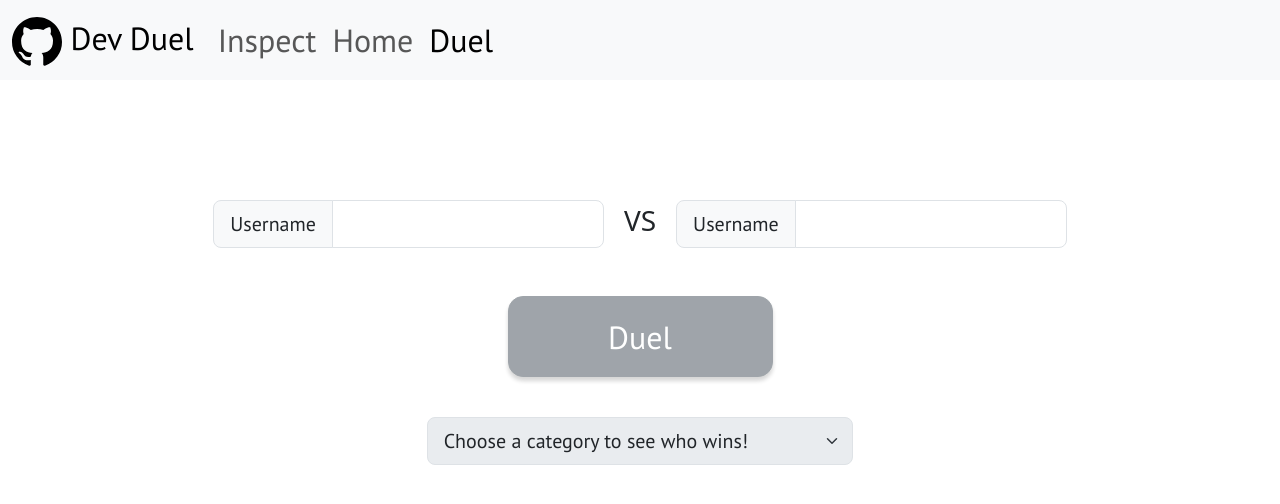
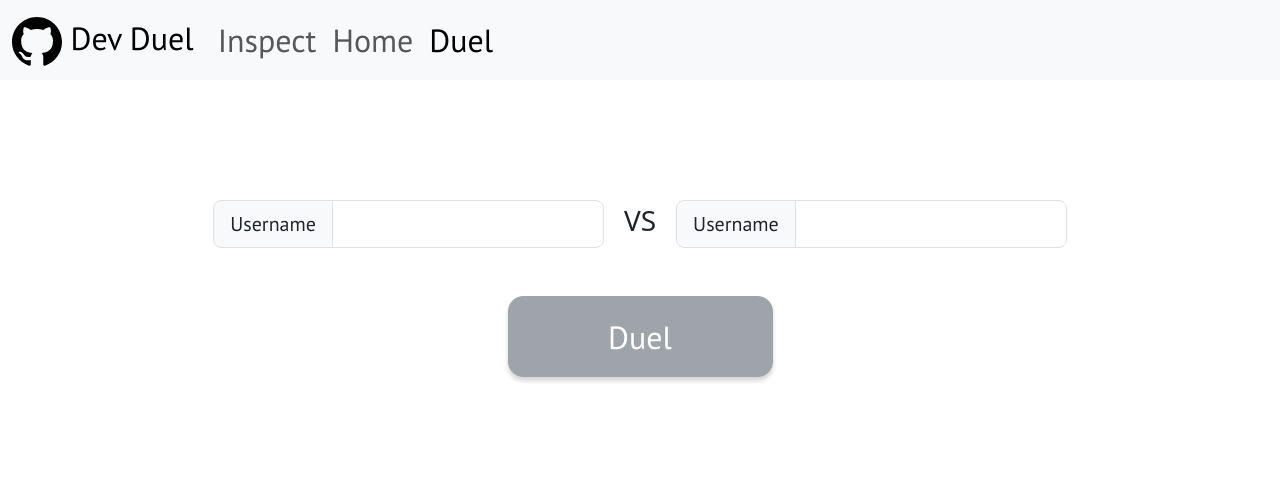
Before and after one commit to wredwards94/Dev-Duel, an Angular app in the folder client/: page /duel in a window 1280 px wide. Shown: the top 504 px of the page. Built offline with nearby package versions, Linux system fonts and the light colour scheme; a web font is replaced by a local one.

Commit message:
finished changes for modal

```diff
--- a/client/src/app/duel/duel.component.html
+++ b/client/src/app/duel/duel.component.html
@@ -12,10 +12,10 @@
 </div>
 
 <div class="col-md-4">
-  <select (change)="chooseWinner($event)" [disabled]="users.length < 2 && !isUserVisible || showAlert" class="form-select form-select-lg mb-3">
-    <option [hidden]="isUserVisible" selected>Choose a category to see who wins!</option>
+  <select [hidden]="!isUserVisible" (change)="chooseWinner($event)" [disabled]="users.length < 2 && !isUserVisible || showAlert" class="form-select form-select-lg mb-3">
+    <option selected>Choose a category to see who wins!</option>
     <ng-container *ngFor="let choice of choices">
-      <option [hidden]="!isUserVisible" [value]="choice">{{ choice }}</option>
+      <option [value]="choice">{{ choice }}</option>
     </ng-container>
   </select>
 </div>
@@ -51,20 +51,20 @@
     <strong>{{ errorMessage }}</strong>
   </div>
 
-<!--<div aria-hidden="true" aria-labelledby="staticBackdropLabel" class="modal fade" data-bs-backdrop="static"-->
-<!--     data-bs-keyboard="false"-->
-<!--     id="staticBackdrop" tabindex="-1">-->
-<!--  <div class="modal-dialog modal-dialog-centered">-->
-<!--    <div class="modal-content">-->
-<!--      <div class="modal-header">-->
-<!--        <h1 class="modal-title fs-5" id="staticBackdropLabel">{{ modalTitle }}</h1>-->
-<!--      </div>-->
-<!--      <div class="modal-body">-->
-<!--        <p>{{ errorMessage }}</p>-->
-<!--      </div>-->
-<!--      <div class="modal-footer">-->
-<!--        <button class="btn btn-secondary" data-bs-dismiss="modal" type="button">Close</button>-->
-<!--      </div>-->
-<!--    </div>-->
-<!--  </div>-->
-<!--</div>-->
+<div aria-hidden="true" aria-labelledby="staticBackdropLabel" class="modal fade" data-bs-backdrop="static"
+     data-bs-keyboard="false"
+     id="staticBackdrop" tabindex="-1">
+  <div class="modal-dialog modal-dialog-centered">
+    <div class="modal-content">
+      <div class="modal-header">
+        <h1 class="modal-title fs-5" id="staticBackdropLabel">{{ modalTitle }}</h1>
+      </div>
+      <div class="modal-body">
+        <p>{{ modalMessage }}</p>
+      </div>
+      <div class="modal-footer">
+        <button class="btn btn-secondary" data-bs-dismiss="modal" type="button">Close</button>
+      </div>
+    </div>
+  </div>
+</div>
--- a/client/src/app/duel/duel.component.ts
+++ b/client/src/app/duel/duel.component.ts
@@ -19,7 +19,8 @@ export class DuelComponent implements OnInit {
   isUserVisible: boolean = false
   showAlert: boolean = false
   errorMessage: string = ''
-  // modalTitle: string = 'Winner winner, Chicken dinner!!'
+  modalTitle: string = ''
+  modalMessage: string = ''
 
   user1: EmptyUser = {
     username: '',
@@ -94,64 +95,165 @@ export class DuelComponent implements OnInit {
   }
 
   chooseWinner(choice: any) {
-    let modalTitle: string = ''
     let winMessage: string = ' is the winner!'
     let tieMessage: string = 'Well well well, looks like we have a draw...'
-    let modalMessage: string = ''
 
     switch (choice.target.value) {
       case 'titles':
         if (this.user1.titles.length > this.user2.titles.length) {
           this.winner = this.user1.name
-          modalTitle = 'Winner winner, Chicken dinner!!'
-          modalMessage = winMessage
+          this.modalTitle = 'Winner winner, Chicken dinner!!'
+          this.modalMessage = this.winner + winMessage
+          this.showModal()
         }
+
         if (this.user2.titles.length > this.user1.titles.length) {
           this.winner = this.user2.name
-          modalTitle = 'Winner winner, Chicken dinner!!'
-          modalMessage = winMessage
+          this.modalTitle = 'Winner winner, Chicken dinner!!'
+          this.modalMessage = this.winner + winMessage
+          this.showModal()
         }
+
         if (this.user1.titles.length === this.user2.titles.length) {
-          modalTitle = "It's a draw"
-          modalMessage = tieMessage
+          this.modalTitle = "It's a draw"
+          this.modalMessage = tieMessage
+          this.showModal()
         }
         break
-      case 'public repos':
+
+
+      case "public repos":
         if (this.user1["public-repos"] > this.user2["public-repos"]) {
           this.winner = this.user1.name
-          modalTitle = 'Winner winner, Chicken dinner!!'
+          this.modalTitle = 'Winner winner, Chicken dinner!!'
+          this.modalMessage = this.winner + winMessage
+          this.showModal()
         }
+
         if (this.user2["public-repos"] > this.user1["public-repos"]) {
           this.winner = this.user2.name
-          modalTitle = 'Winner winner, Chicken dinner!!'
+          this.modalTitle = 'Winner winner, Chicken dinner!!'
+          this.modalMessage = this.winner + winMessage
+          this.showModal()
         }
-        if (this.user1["public-repos"] === this.user2["public-repos"]) modalTitle = "It's a draw"
+
+        if (this.user1["public-repos"] === this.user2["public-repos"]) {
+          this.modalTitle = "It's a draw"
+          this.modalMessage = tieMessage
+          this.showModal()
+        }
         break
+
       case 'total stars':
-        if (this.user1["total-stars"] > this.user2["total-stars"]) this.winner = this.user1.name
-        if (this.user2["total-stars"] > this.user1["total-stars"]) this.winner = this.user2.name
-        if (this.user1["total-stars"] === this.user2["total-stars"]) console.log(tieMessage)
+        if (this.user1["total-stars"] > this.user2["total-stars"]) {
+          this.winner = this.user1.name
+          this.modalTitle = 'Winner winner, Chicken dinner!!'
+          this.modalMessage = this.winner + winMessage
+          this.showModal()
+        }
+
+        if (this.user2["total-stars"] > this.user1["total-stars"]) {
+           this.winner = this.user2.name
+          this.modalTitle = 'Winner winner, Chicken dinner!!'
+          this.modalMessage = this.winner + winMessage
+          this.showModal()
+        }
+
+        if (this.user1["total-stars"] === this.user2["total-stars"]) {
+          this.modalTitle = "It's a draw"
+          this.modalMessage = tieMessage
+          this.showModal()
+        }
         break
+
       case 'highest starred':
-        if (this.user1["highest-starred"] > this.user2["highest-starred"]) this.winner = this.user1.name
-        if (this.user2["highest-starred"] > this.user1["highest-starred"]) this.winner = this.user2.name
-        if (this.user1["highest-starred"] === this.user2["highest-starred"]) console.log(tieMessage)
+        if (this.user1["highest-starred"] > this.user2["highest-starred"]) {
+          this.winner = this.user1.name
+          this.modalTitle = 'Winner winner, Chicken dinner!!'
+          this.modalMessage = this.winner + winMessage
+          this.showModal()
+        }
+
+        if (this.user2["highest-starred"] > this.user1["highest-starred"]) {
+          this.winner = this.user2.name
+          this.modalTitle = 'Winner winner, Chicken dinner!!'
+          this.modalMessage = this.winner + winMessage
+          this.showModal()
+        }
+
+        if (this.user1["highest-starred"] === this.user2["highest-starred"]) {
+          this.modalTitle = "It's a draw"
+          this.modalMessage = tieMessage
+          this.showModal()
+        }
         break
+
       case 'perfect repos':
-        if (this.user1["perfect-repos"] > this.user2["perfect-repos"]) this.winner = this.user1.name
-        if (this.user2["perfect-repos"] > this.user1["perfect-repos"]) this.winner = this.user2.name
-        if (this.user1["perfect-repos"] === this.user2["perfect-repos"]) console.log(tieMessage)
+        if (this.user1["perfect-repos"] > this.user2["perfect-repos"]) {
+          this.winner = this.user1.name
+          this.modalTitle = 'Winner winner, Chicken dinner!!'
+          this.modalMessage = this.winner + winMessage
+          this.showModal()
+        }
+
+        if (this.user2["perfect-repos"] > this.user1["perfect-repos"]) {
+          this.winner = this.user2.name
+          this.modalTitle = 'Winner winner, Chicken dinner!!'
+          this.modalMessage = this.winner + winMessage
+          this.showModal()
+        }
+
+        if (this.user1["perfect-repos"] === this.user2["perfect-repos"]) {
+          this.modalTitle = "It's a draw"
+          this.modalMessage = tieMessage
+          this.showModal()
+        }
         break
+
       case 'following':
-        if (this.user1.following > this.user2.following) this.winner = this.user1.name
-        if (this.user2.following > this.user1.following) this.winner = this.user2.name
-        if (this.user1.following === this.user2.following) console.log(tieMessage)
+        if (this.user1.following > this.user2.following) {
+          this.winner = this.user1.name
+          this.modalTitle = 'Winner winner, Chicken dinner!!'
+          this.modalMessage = this.winner + winMessage
+          this.showModal()
+        }
+
+        if (this.user2.following > this.user1.following) {
+          this.winner = this.user2.name
+          this.modalTitle = 'Winner winner, Chicken dinner!!'
+          this.modalMessage = this.winner + winMessage
+          this.showModal()
+        }
+
+        if (this.user1.following === this.user2.following) {
+          this.modalTitle = "It's a draw"
+          this.modalMessage = tieMessage
+          this.showModal()
+        }
         break
+
       case 'followers':
-        if (this.user1.followers > this.user2.followers) this.winner = this.user1.name
-        if (this.user2.followers > this.user1.followers) this.winner = this.user2.name
-        if (this.user1.followers === this.user2.followers) console.log(tieMessage)
+        if (this.user1.followers > this.user2.followers) {
+          this.winner = this.user1.name
+          this.modalTitle = 'Winner winner, Chicken dinner!!'
+          this.modalMessage = this.winner + winMessage
+          this.showModal()
+        }
+
+        if (this.user2.followers > this.user1.followers) {
+          this.winner = this.user2.name
+          this.modalTitle = 'Winner winner, Chicken dinner!!'
+          this.modalMessage = this.winner + winMessage
+          this.showModal()
+        }
+
+        if (this.user1.followers === this.user2.followers) {
+          this.modalTitle = "It's a draw"
+          this.modalMessage = tieMessage
+          this.showModal()
+        }
         break
+
       default:
         break
     }
```
